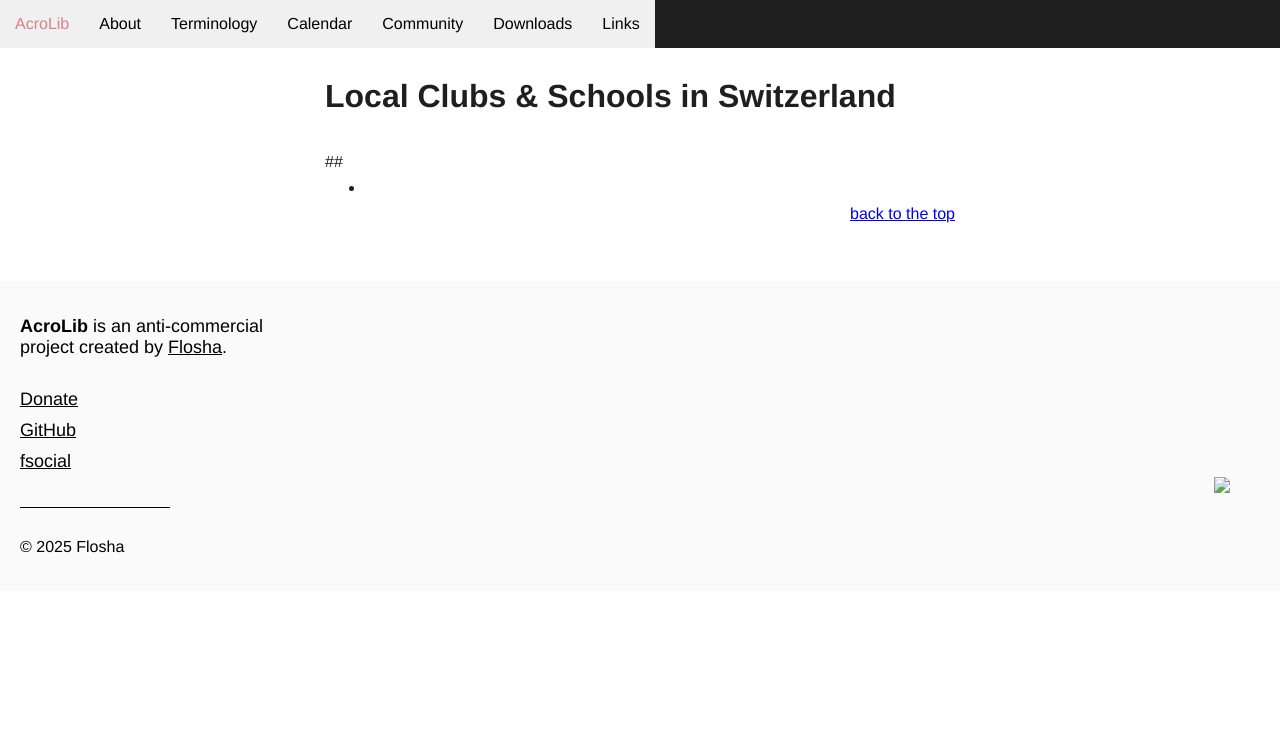
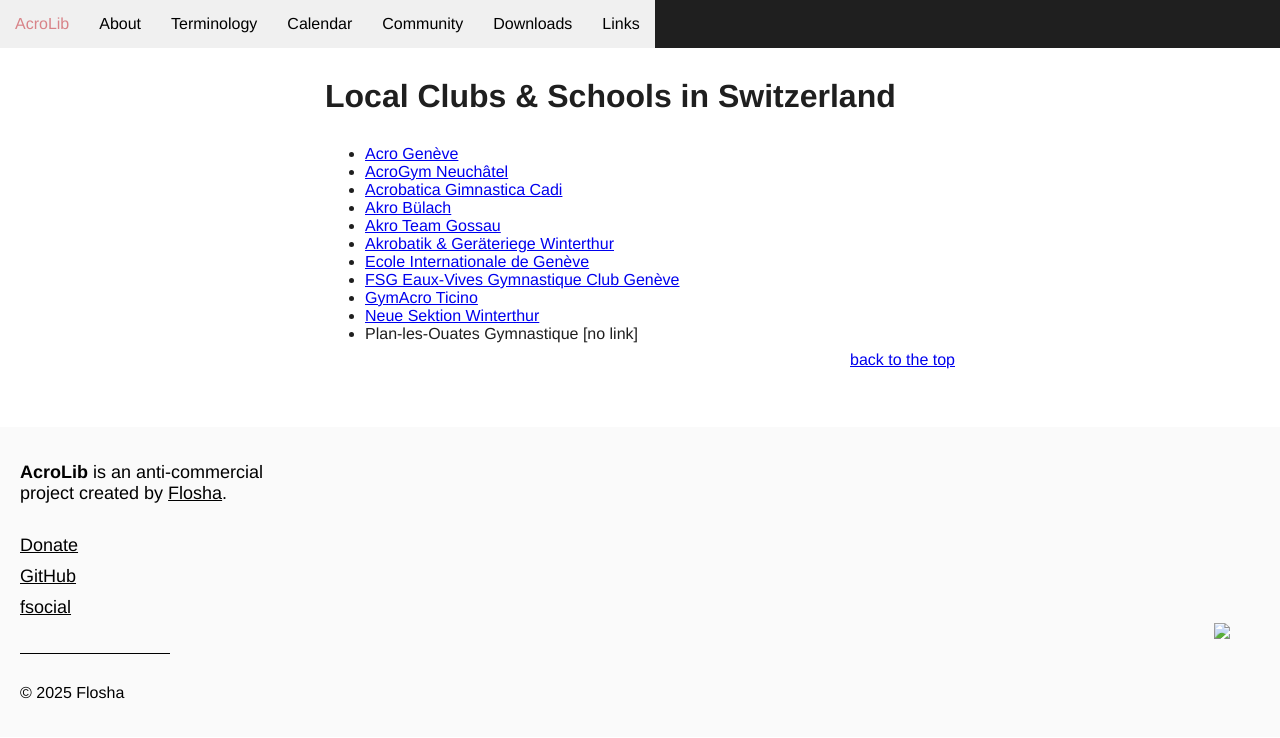
Before and after one commit to floshin/acrolib, a Jekyll site: the page built from local/swiss.md, in a window 1280 px wide. Shown: the top 738 px of the page. Built offline with Jekyll 4.4.1, drawn with Linux system fonts in a browser that asks for light colours; our own code applies the rules of GitHub Pages for plain Markdown files.

Commit message:
Update swiss.md

```diff
--- a/local/swiss.md
+++ b/local/swiss.md
@@ -1,5 +1,13 @@
 # Local Clubs & Schools in Switzerland
 
-##
-
-* []()
+* [Acro Genève](www.agg-ge.ch/project/gymnastique-acrobatique/)
+* [AcroGym Neuchâtel](https://acrogym.ch/)
+* [Acrobatica Gimnastica Cadi](https://giuventetgnacadi.ch/de/buobas-dalla-cadi-sin-parchet-naziunal/)
+* [Akro Bülach](https://www.akro-bulach.ch/)
+* [Akro Team Gossau](https://www.akroteamgossau.ch/index.html)
+* [Akrobatik & Geräteriege Winterthur](http://wintiakro.ch/)
+* [Ecole Internationale de Genève](https://www.ecolint.ch/fr/campus/la-grande-boissi%C3%A8re)
+* [FSG Eaux-Vives Gymnastique Club Genève](https://www.fsg-eaux-vives.ch/)
+* [GymAcro Ticino](http://www.gymacro.ch/)
+* [Neue Sektion Winterthur](https://www.tv-nsw.ch/ressorts/akro-getu/)
+* Plan-les-Ouates Gymnastique [no link]
```
